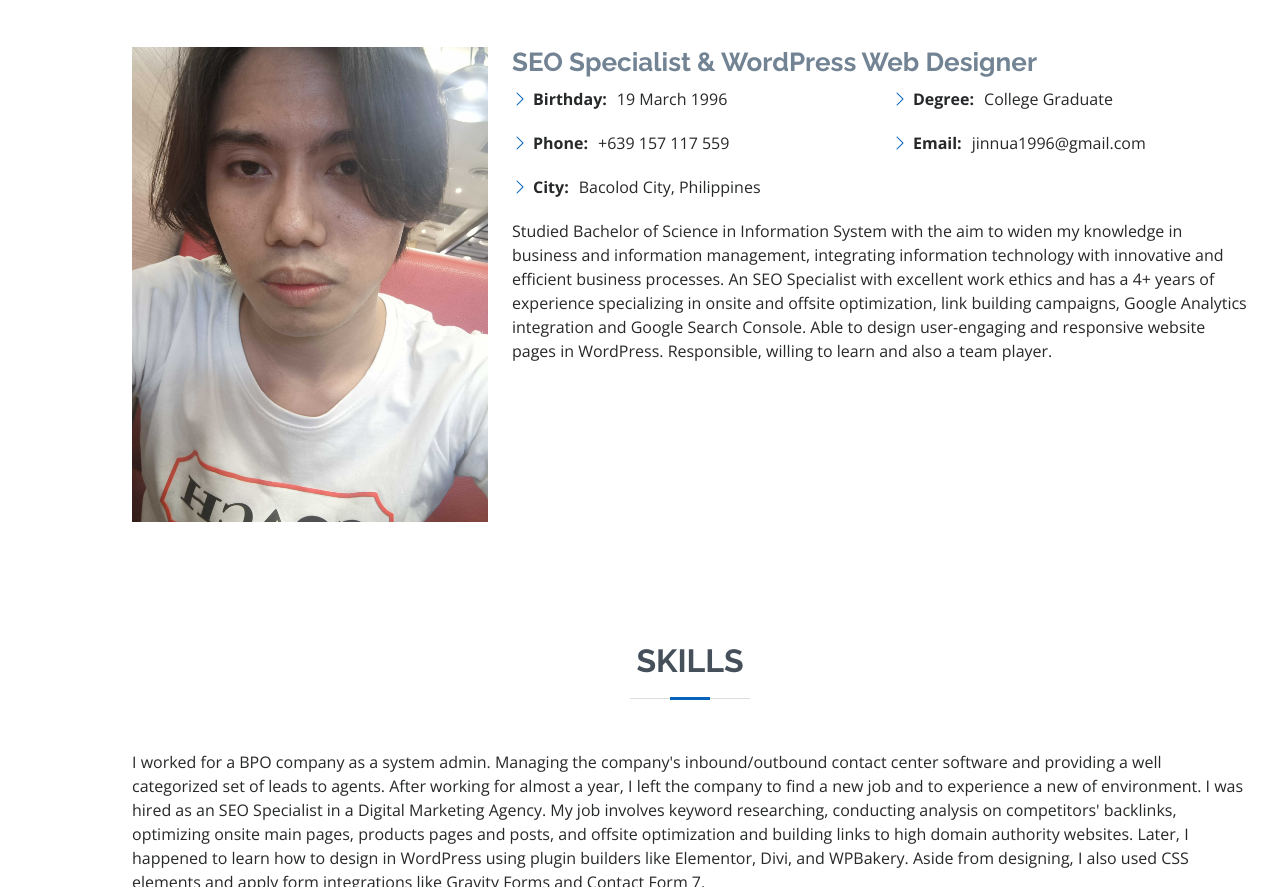
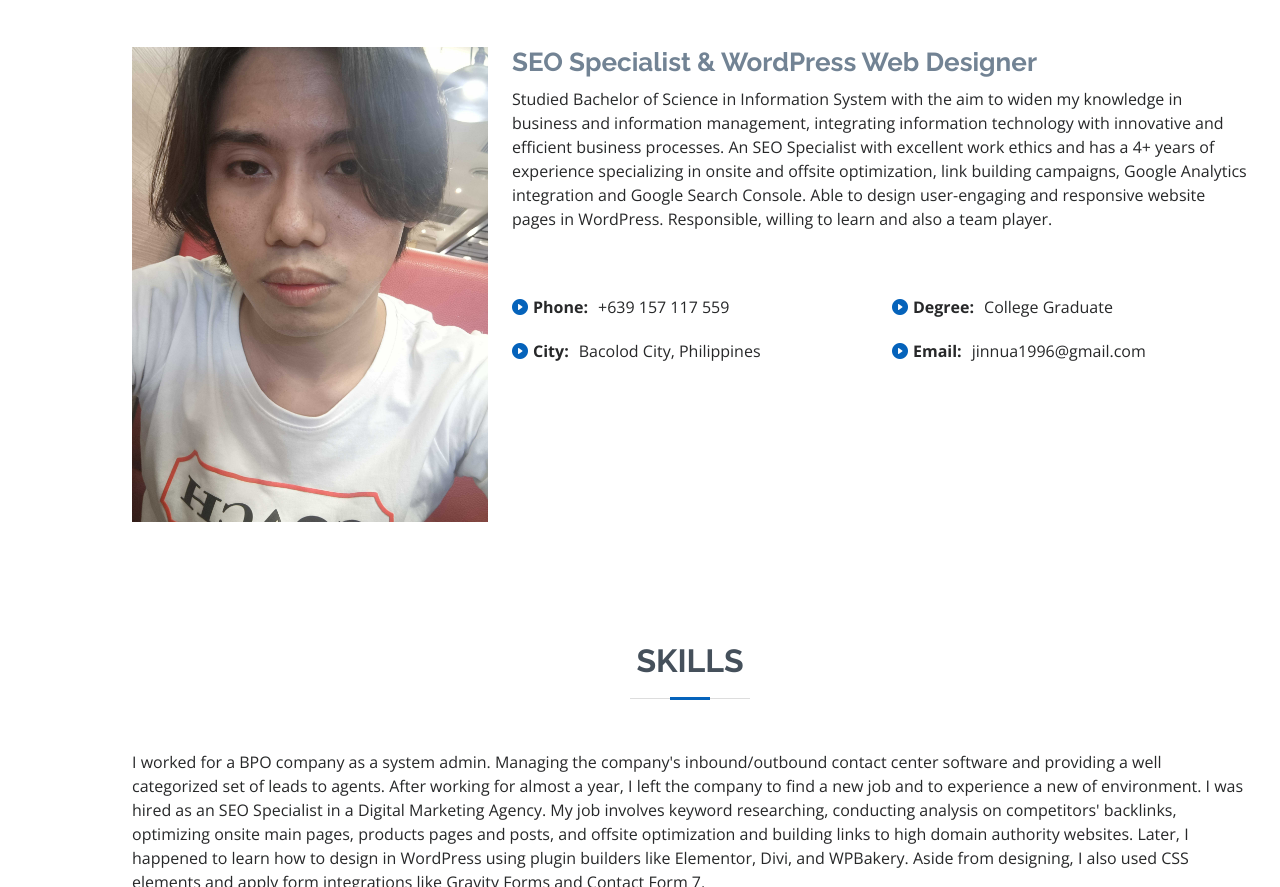
Before and after one commit to jinnua1996/resume-portfolio, a plain HTML site: page index.html in a window 1280 px wide. Shown: the part 921-1808 px from the top of the page. Drawn offline with nearby package versions, Linux system fonts and the light colour scheme.

Commit message:
Update index.html

```diff
--- a/index.html
+++ b/index.html
@@ -79,26 +79,25 @@
           </div>
           <div class="col-lg-8 pt-4 pt-lg-0 content">
             <h3>SEO Specialist & WordPress Web Designer</h3>
-            <div class="row">
+            <p>
+			Studied Bachelor of Science in Information System with the aim to widen my knowledge in business and information management, integrating information technology with innovative and efficient business processes.
+
+            An SEO Specialist with excellent work ethics and has a 4+ years of experience specializing in onsite and offsite optimization, link building campaigns, Google Analytics integration and Google Search Console. Able to design user-engaging and responsive website pages in WordPress. Responsible, willing to learn and also a team player.
+            </p> <br><br>
+			<div class="row">
               <div class="col-lg-6">
                 <ul>
-                  <li><i class="bi bi-chevron-right"></i> <strong>Birthday:</strong> <span>19 March 1996</span></li>
-                  <li><i class="bi bi-chevron-right"></i> <strong>Phone:</strong> <span>+639 157 117 559</span></li>
-                  <li><i class="bi bi-chevron-right"></i> <strong>City:</strong> <span>Bacolod City, Philippines</span></li>
+                  <li><i class="bi bi-play-circle-fill"></i> <strong>Phone:</strong> <span>+639 157 117 559</span></li>
+                  <li><i class="bi bi-play-circle-fill"></i> <strong>City:</strong> <span>Bacolod City, Philippines</span></li>
                 </ul>
               </div>
               <div class="col-lg-6">
                 <ul>
-                  <li><i class="bi bi-chevron-right"></i> <strong>Degree:</strong> <span>College Graduate</span></li>
-                  <li><i class="bi bi-chevron-right"></i> <strong>Email:</strong> <span>jinnua1996@gmail.com</span></li>
+                  <li><i class="bi bi-play-circle-fill"></i> <strong>Degree:</strong> <span>College Graduate</span></li>
+                  <li><i class="bi bi-play-circle-fill"></i> <strong>Email:</strong> <span>jinnua1996@gmail.com</span></li>
                 </ul>
               </div>
             </div>
-            <p>
-			Studied Bachelor of Science in Information System with the aim to widen my knowledge in business and information management, integrating information technology with innovative and efficient business processes.
-
-            An SEO Specialist with excellent work ethics and has a 4+ years of experience specializing in onsite and offsite optimization, link building campaigns, Google Analytics integration and Google Search Console. Able to design user-engaging and responsive website pages in WordPress. Responsible, willing to learn and also a team player.
-            </p>
           </div>
         </div>
 
```
